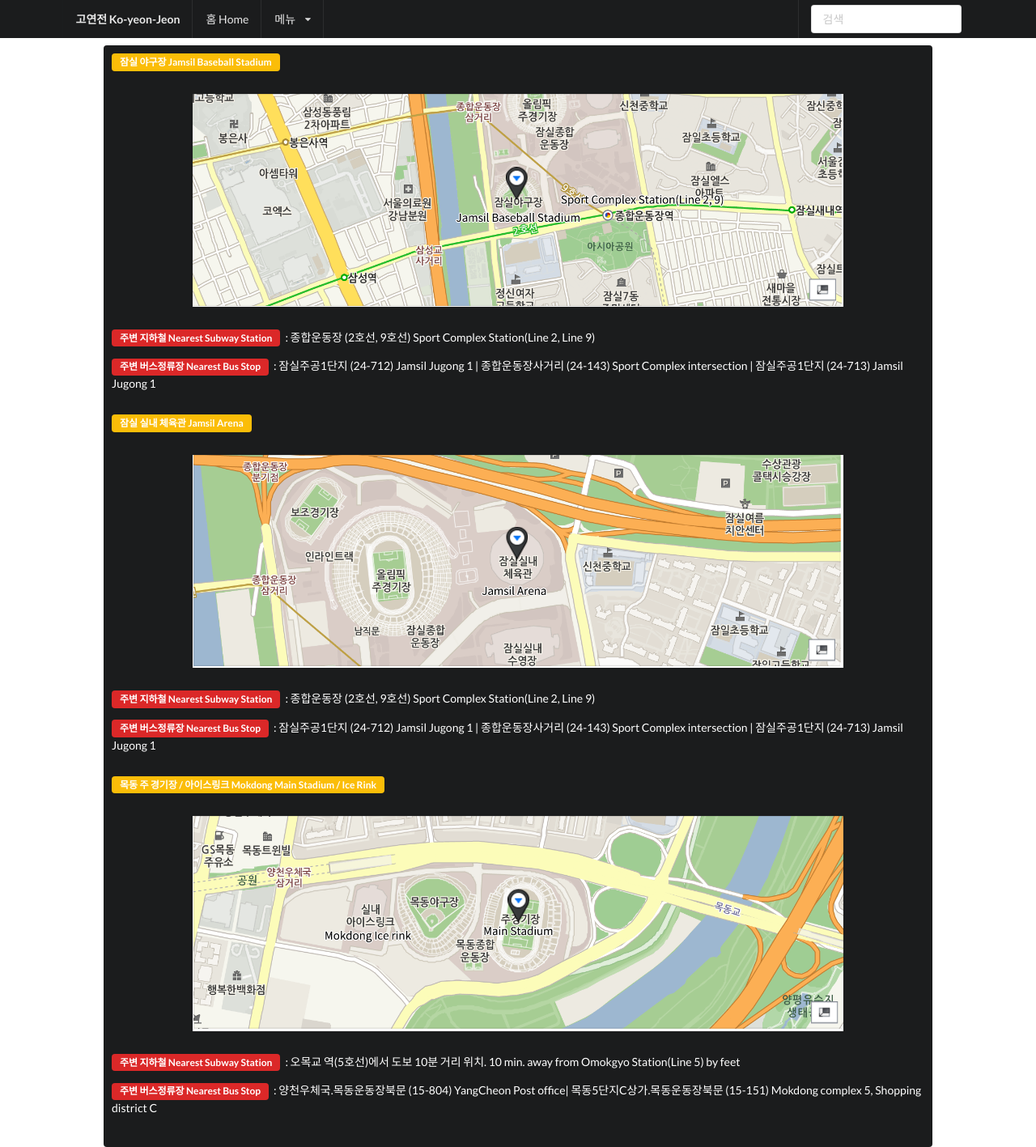
After one commit to JuneBuug/HCI_goyeonjeon, a Django app: template hci/templates/hci/way.html in a window 1280 px wide. The commit adds this page. Shown: the whole page at 81% size. Run offline with Django 3.2, Linux system fonts and the light colour scheme; the template is opened without the code that fills it, so the values that code supplies are empty; some libraries are stand-ins or nearby versions.

Commit message:
가는 길 추가

```diff
--- a/hci/templates/hci/base.html
+++ b/hci/templates/hci/base.html
@@ -28,7 +28,7 @@
             메뉴 <i class="dropdown icon"></i>
             <div class="menu">
                 <a class="item" href="history">고연전 소개 About Ko-yeon-Jeon</a>
-                <a class="item" href="">경기장 가는 길 How to get to the Venue</a>
+                <a class="item" href="way">경기장 가는 길 How to get to the Venue</a>
                 <a class="item" href="song">응원가 Cheering Songs</a>
                 <a class="item" href="dance">응원 안무 Cheering Dances</a>
 
--- /dev/null
+++ b/hci/templates/hci/way.html
@@ -0,0 +1,68 @@
+{% extends 'hci/base.html' %}
+{% load staticfiles %}
+<!DOCTYPE html>
+<html lang="en">
+<head>
+   <meta name="viewport" content="width=device-width,initial-scale=1.0,minimum-scale=1.0,maximum-scale=1.0">
+    <link rel="stylesheet" type="text/css" href="{% static 'semantic/dist/semantic.min.css' %}">
+    <link rel="stylesheet" type="text/css" href="{% static 'container.css' %}">
+    <script src="https://code.jquery.com/jquery-3.1.1.min.js"
+            integrity="sha256-hVVnYaiADRTO2PzUGmuLJr8BLUSjGIZsDYGmIJLv2b8="
+            crossorigin="anonymous"></script>
+    <script src="{% static 'semantic/dist/semantic.min.js' %}"></script>
+    <meta charset="UTF-8">
+    <title>Title</title>
+
+</head>
+<body>
+
+
+{% block content %}
+
+
+
+    <div class="ui inverted segment second" style="width:80%; margin:auto; margin-top: 4em; padding:10px">
+        <div style="margin-bottom: 2em">
+            <span class="ui yellow horizontal label">잠실 야구장 Jamsil Baseball Stadium</span>
+            <div class="container main-image">
+                <img class="ui centered fluid image" src="{% static 'image/map_3.png' %}"
+                     style="width:80%;margin-top:2em;margin-bottom:2em;"/>
+            </div>
+            <p style="color:white"><span class="ui red horizontal label">주변 지하철 Nearest Subway Station</span>: 종합운동장
+                (2호선, 9호선) Sport Complex Station(Line 2, Line 9)</p>
+            <p style="color:white"><span class="ui red horizontal label">주변 버스정류장 Nearest Bus Stop</span>: 잠실주공1단지
+                (24-712) Jamsil Jugong 1 | 종합운동장사거리 (24-143) Sport Complex intersection | 잠실주공1단지 (24-713) Jamsil Jugong
+                1</p>
+        </div>
+        <div style="margin-bottom: 2em">
+            <span class="ui yellow horizontal label">잠실 실내 체육관 Jamsil Arena</span>
+            <div class="container main-image">
+                <img class="ui centered fluid image" src="{% static 'image/map_2.png' %}"
+                     style="width:80%;margin-top:2em;margin-bottom:2em;"/>
+            </div>
+            <p style="color:white"><span class="ui red horizontal label">주변 지하철 Nearest Subway Station</span>: 종합운동장
+                (2호선, 9호선) Sport Complex Station(Line 2, Line 9)</p>
+            <p style="color:white"><span class="ui red horizontal label">주변 버스정류장 Nearest Bus Stop</span>: 잠실주공1단지
+                (24-712) Jamsil Jugong 1 | 종합운동장사거리 (24-143) Sport Complex intersection | 잠실주공1단지 (24-713) Jamsil Jugong
+                1</p>
+        </div>
+        <div style="margin-bottom: 2em">
+            <span class="ui yellow horizontal label">목동 주 경기장 / 아이스링크 Mokdong Main Stadium / Ice Rink</span>
+            <div class="container main-image">
+                <img class="ui centered fluid image" src="{% static 'image/map_1.png' %}"
+                     style="width:80%;margin-top:2em;margin-bottom:2em;"/>
+            </div>
+            <p style="color:white"><span class="ui red horizontal label">주변 지하철 Nearest Subway Station</span>: 오목교
+                역(5호선)에서 도보 10분 거리 위치. 10 min. away from Omokgyo Station(Line 5) by feet</p>
+            <p style="color:white"><span class="ui red horizontal label">주변 버스정류장 Nearest Bus Stop</span>: 양천우체국.목동운동장북문
+                (15-804) YangCheon Post office| 목동5단지C상가.목동운동장북문 (15-151) Mokdong complex 5, Shopping district C </p>
+        </div>
+    </div>
+{% endblock %}
+{% block javascript %}
+{% endblock %}
+</body>
+
+
+
+</html>
--- a/hci/urls.py
+++ b/hci/urls.py
@@ -9,4 +9,5 @@ urlpatterns = [
     url(r'^history$',views.history, name='history'),
     url(r'^$',views.main,name='main'),
     url(r'^data$',views.main_data,name='main_data'),
+    url(r'^way$',views.way,name='way'),
 ]
--- a/hci/views.py
+++ b/hci/views.py
@@ -27,7 +27,8 @@ def history(request) :
     scores = get_list_or_404(Score)
     return render(request,'hci/history.html',{'scores':scores})
 
-
+def way(request):
+    return render(request,'hci/way.html')
 def main_data(request):
     matches = get_list_or_404(Match.objects.order_by('updated_titme').reverse())
     result = []
```
Also changed, not shown: hci/static/image/map_1.png (added), hci/static/image/map_2.png (added), hci/static/image/map_3.png (added).
